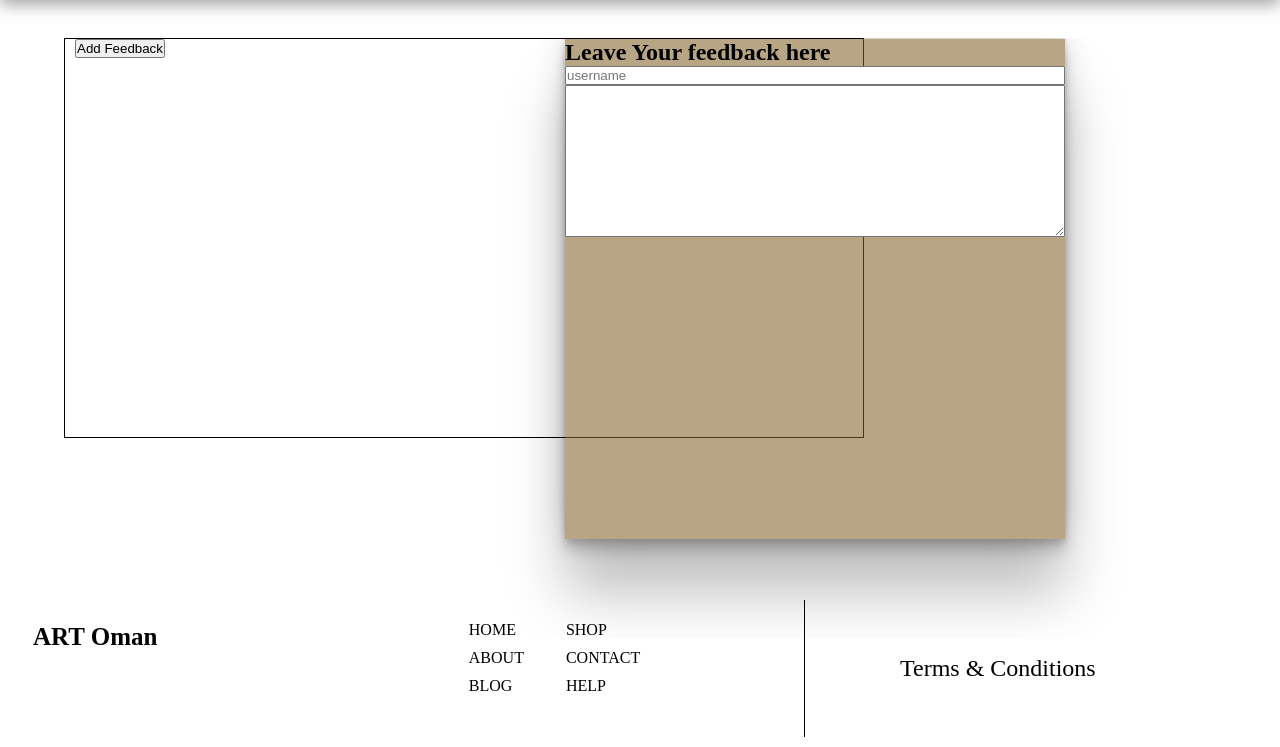
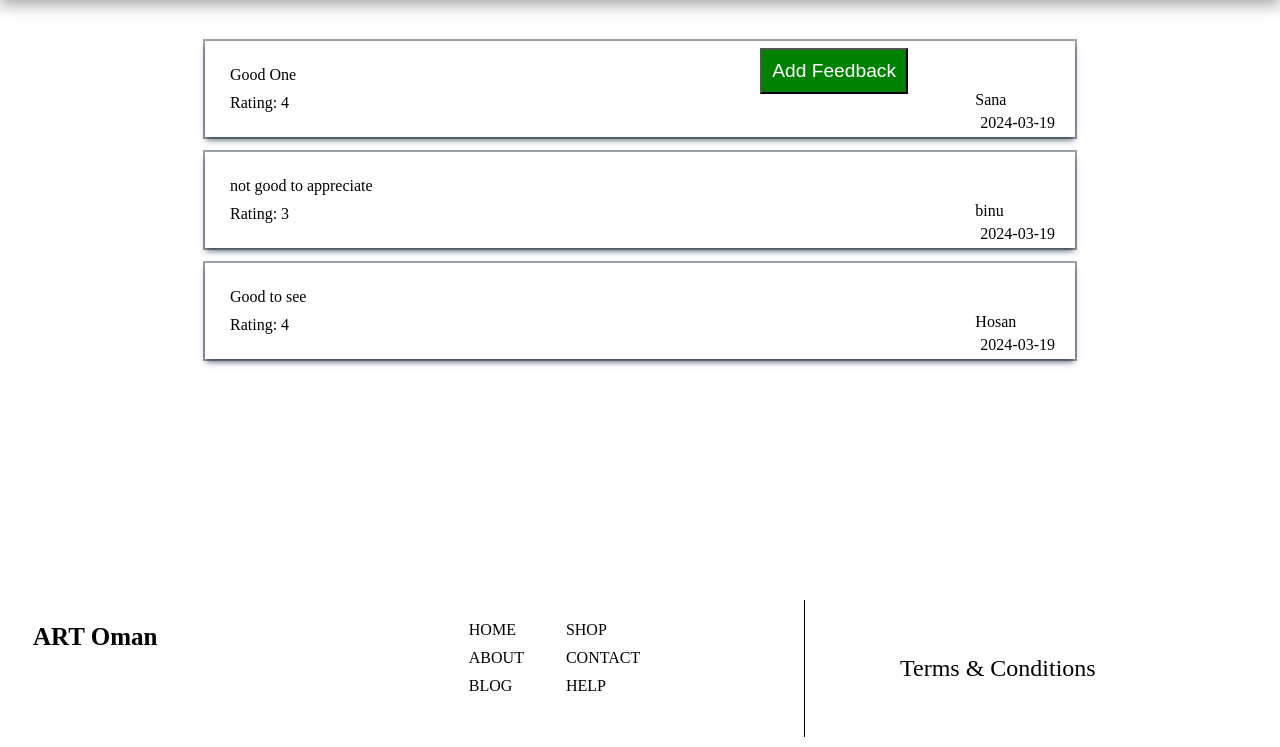
Before and after one commit to oneVisionary/art_oman, a PHP site: page /viewfeedback.php?id=1 in a window 1280 px wide. Shown: the part 60-807 px from the top of the page. Run offline with PHP 8.4, Linux system fonts and the light colour scheme; data comes from the database, SQL or seed files in the repository; both versions use the stored data as it was after the commit.

Commit message:
updated code

```diff
--- a/asset/css/style.css
+++ b/asset/css/style.css
@@ -676,12 +676,7 @@
     background-color: var(--green--color);
     border: 1px solid var(--green--color);
 }
-.product_info{
-    position: relative;
-    height: 400px;
-    width: 800px;
-    border: 1px solid black;
-}
+
 .product_row{
     display: flex;
     gap: 10px;
@@ -692,15 +687,9 @@
     left: 500px;
     z-index: 1;
     height: 500px;
+    display: flex;
+    flex-direction: column;
     width: 500px;
     background-color: var(--secondary--color);
     box-shadow: rgba(0, 0, 0, 0.25) 0px 54px 55px, rgba(0, 0, 0, 0.12) 0px -12px 30px, rgba(0, 0, 0, 0.12) 0px 4px 6px, rgba(0, 0, 0, 0.17) 0px 12px 13px, rgba(0, 0, 0, 0.09) 0px -3px 5px;
 }
-.feedback_form{
-    display: flex;
-    flex-direction: column;
-}
-.ri-star-line{
-    padding: 2px;
-    font-size: 18px;
-}
--- a/expert/chatbox.php
+++ b/expert/chatbox.php
@@ -73,6 +73,7 @@
     }
     let sendbtn = ()=>{
        var message = document.getElementById("message").value
+       console.log("expert info:"+userid+",ep:"+eid)
        $.ajax({
                 type:"POST",
                 url:"../server/chat_services.php",
--- a/server/expertInfo.php
+++ b/server/expertInfo.php
@@ -27,6 +27,7 @@
     $res = $dbConnection->allartworks('art where art_id =');
     echo $res;
 }
+
 else if($cmd=="chatsend") {
     $res = $dbConnection->chatMessage('chat');
     echo $res;
--- /dev/null
+++ b/server/feedbackList.php
@@ -0,0 +1,8 @@
+<?php
+include("art_db.php");
+$dbConnection = new ArtWork_DbConnection();
+$artid = $_GET["artid"];
+$res = $dbConnection->allartworks('comment where artid ='.$artid);
+    echo $res;
+
+?>
--- a/viewfeedback.php
+++ b/viewfeedback.php
@@ -1,82 +1,212 @@
 <?php
 include("common/header.php");
+
 $id= $_GET['id'];
 
 ?>
+<style>
+.comment_Section{
+    position: relative;
+
+    margin-top:20px;
+
+}
+  .comment_Section  .ffedback{
+        display:none;
+    margin: 2% auto ;
+    top:0;
+    right:25px;
+    height: 480px;
+    width: 400px;
+   z-index: 1000;
+    position: absolute;
+    box-shadow: rgba(50, 50, 93, 0.25) 0px 50px 100px -20px, rgba(0, 0, 0, 0.3) 0px 30px 60px -30px, rgba(10, 37, 64, 0.35) 0px -2px 6px 0px inset;
+}
+.feedbackForm{
+    display:flex;
+    flex-direction:column;
+}
+.text-input{
+    padding:10px;
+    margin:15px;
+}
+h2{
+    padding:10px;
+}
+.feedbtn{
+    margin:10px;
+    padding:10px;
+    border-radius:15px;
+    background-color:black;
+    color:white;
+    font-size:1.5em;
+    cursor: pointer;
+}
+select{
+    padding:15px;
+    margin:10px;
+}
+.feedbtn:hover{
+    background-color:green;
+    border:none;
+}
+.close{
+    position: absolute;
+    right: 15px;
+    font-size:16px;
+    cursor: pointer;
+}
+.close:hover{
+    color:green;
+    font-size:20px;
+}
+
+.commentList{
+    height:500px;
+    width:900px;
+    overflow:auto;
+
+    margin:2% auto;
+
+
+}
+.feedo{
+    position:absolute;
+    margin:22px;
+    right:350px;
+    top:0;
+    padding: 10px;
+    background-color:green;
+    color:white;
+    font-size:1.2em;
+    cursor: pointer;
+}
+
+.feed{
+    margin:15px;
+    padding:20px;
+    position: relative;
+    box-shadow: rgba(6, 24, 44, 0.4) 0px 0px 0px 2px, rgba(6, 24, 44, 0.65) 0px 4px 6px -1px, rgba(255, 255, 255, 0.08) 0px 1px 0px inset;
+}
+.feed .right_view{
+    position: absolute;
+    right:15;
+    bottom:0;
+}
+</style>
 <main>
-<div class="profile_container">
-    <div class="product_info">
-
-        <div class="product_row">
-            <div class="product_details" id="product_details"></div>
-            <div class="product_feedback">
-                <div class="addNewFeedback">
-                <button id="popup">Add Feedback</button>
+<div class="comment_Section">
+        <button onclick="addFeed()" class="feedo">Add Feedback</button>
+    <div class="commentList">
 
     </div>
-                <div class="feedbacks">
+    <div class="ffedback" id="ffedback">
+    <span class="close" id="close">x</span>
+    <h2>Feedback Form</h2>
+    <div class="feedback_form">
 
-                </div>
-            </div>
-        </div>
-        <div class="popup_model" id="popup_model">
-            <h2>Leave Your feedback here</h2>
-            <form action="#" class="feedback_form">
-
-
-            <input type="text" placeholder="username">
-            <textarea name="feedback here" id="" cols="30" rows="10"></textarea>
-                <div class="star_icon" id="star_icon">
-
-                </div>
+       <form method="post" id="feedbackForm" class="feedbackForm">
+       <input type="text" name="username"  placeholder="username" class="text-input">
+       <input type="hidden" name="artid"  id="artid" placeholder="artid" value=<?php echo $id; ?>>
+        <select name="rating" id="rating">
+            <option value="1">1</option>
+            <option value="2">2</option>
+            <option value="3">3</option>
+            <option value="4">4</option>
+            <option value="5">5</option>
+        </select>
+        <textarea name="description" id="description"  cols="30" rows="10" class="text-input"></textarea>
+        <button class="feedbtn">
+            Add
+        </button>
        </form>
     </div>
 </div>
 </div>
 </main>
+<script src="https://ajax.googleapis.com/ajax/libs/jquery/3.5.1/jquery.min.js"></script>
 
 <script>
-let starIconContainer = document.querySelector("#star_icon")
-for(let i=0;i<5;i++){
-    console.log(i)
-    let starCount =i+1;
-    let starContent = "<i class='ri-star-line $i' onclick='starClick(${i})'></i>"
-    starIconContainer.innerHTML(starContent)
+
+let addFeed = () =>{
+    document.getElementById("ffedback").style.display="block"
 }
-
+let closeBtn =  document.getElementById("close")
+closeBtn.addEventListener("click",()=>{
+    document.getElementById("ffedback").style.display="none"
+})
 $(document).ready(() => {
 
 var id ="<?php  echo $id; ?>";
-let pro_detailId = document.querySelector("#product_details");
-let popupbtn = document.querySelector("#popup");
-let popup_model = document.querySelector("#popup_model");
-popupbtn.addEventListener('click',()=>{
-    popup_model.style.display ="block"
-})
+console.log(id)
 
 $.ajax({
                 type:"GET",
-            url:"server/feedback.php",
+                url:"server/feedbackList.php",
                 data: { artid: id},
                 dataType: "json",
                 success:function(response){
                     console.log(response)
+                    response.forEach((expert,index)=>{
+                    var profileCard = `
+                        <div class="feed">
+                        <div class="userinfo" id="Name">${expert.feedback}</div>
+                        <div class="userinfo" id="Name">Rating: ${expert.star}</div>
+                         <div class="right_view">
+                         <div class="feedname" id="Name">${expert.name}</div>
 
-                pro_detailId.innerHTML =`
-                <img src="asset/images/expertArtwork/${response[0].img}"/>
-                <h2>${response[0].title}</h2>
-                <h2>${response[0].price}</h2>
-                <h2>${response[0].description}</h2>
-                <h2>${response[0].created_at}</h2>
-                `
+
+                            <div class="userinfo" id="Name">${expert.created_at}</div>
+                         </div>
+                        </div>`;
+                    $(".commentList").append(profileCard);
+                })
+
+                },
+            error:function(xhr,status,error){
+                alert("Error"+error)
+             }
+            })
+
+
+
+
+
+
+
+
+
+
+
+
+
+
+
+$("#feedbackForm").submit((e)=>{
+                e.preventDefault();
+
+                var username = $("input[name='username']").val();
+        var rating = $("#rating").val();
+        var description = $("#description").val();
+        var artid = $("#artid").val();
+        console.log("Username: " + username);
+        console.log("Rating: " + rating);
+        console.log("Description: " + description);
+        $.ajax({
+                    type:"POST",
+                    url:"server/feedback_services.php",
+                    data:{name:username, star:rating, feedback:description, artid:artid},
+                    success:function(response){
+                        console.log(response)
+                        document.getElementById("ffedback").style.display="none"
+                        window.location.href= "viewArtworkIndetail.php"
                     },
                     error:function(xhr,status,error){
                         alert("Error"+error)
                     }
 
                 })
-
-
+            })
 });
 
 </script>
```
Also changed, not shown: admin/chatbox.php (+2 -7 lines), art_oman (2).sql (+41 -22 lines), new_artist/chatbox.php (+13 -10 lines), server/feedback_services.php (added, +35 -0 lines). Lines whose indentation alone changed are shown as unchanged.
